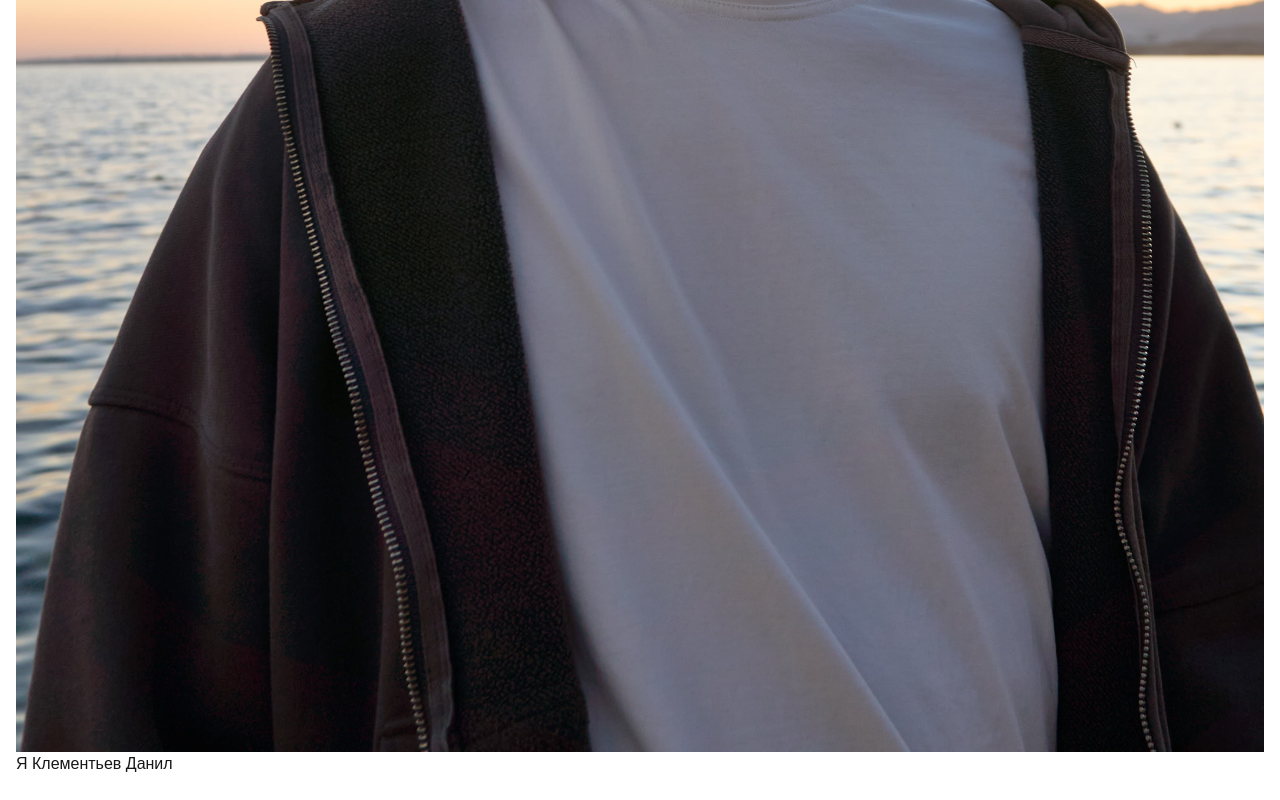
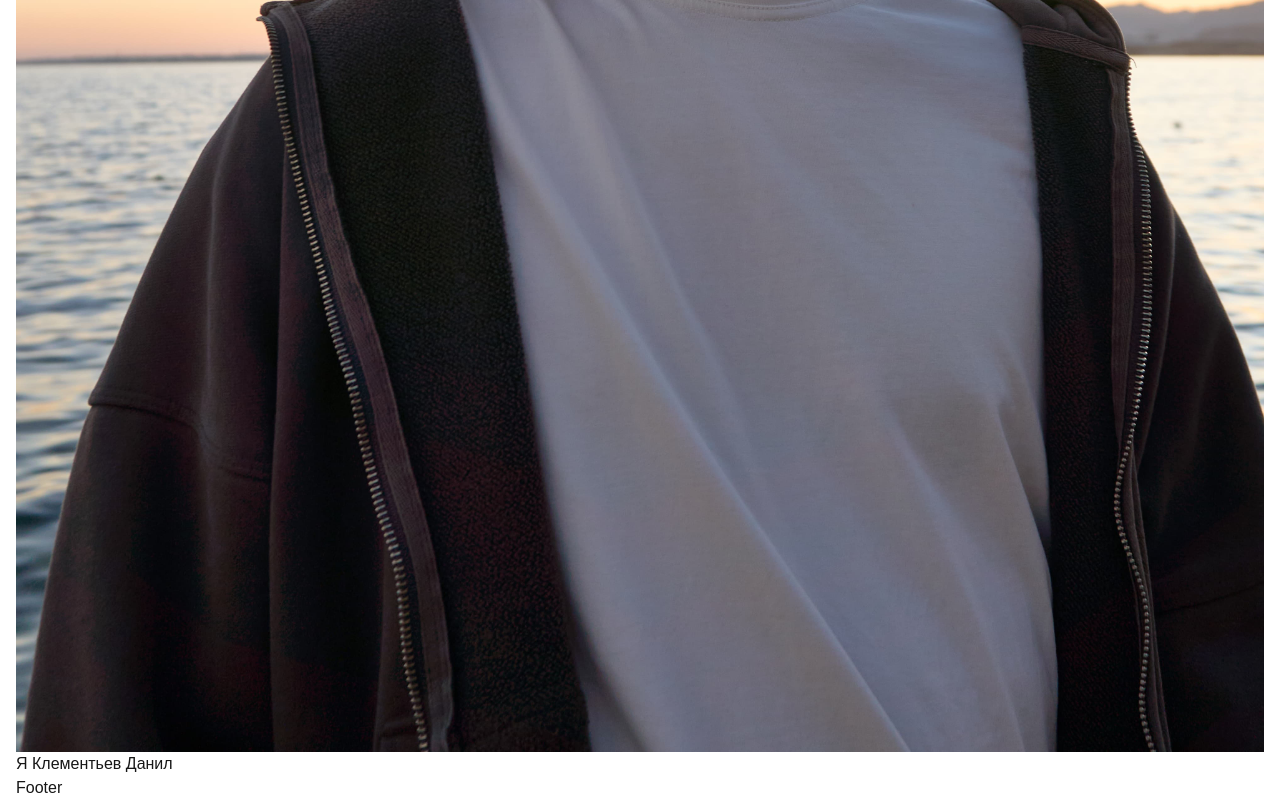
Before and after one commit to Rics69/Portfolio, a Next.js app: page / in a window 1280 px wide. Shown: the part 1161-1961 px from the top of the page. Before the commit the page ends 1937 px from the top, so only its background shows below. Built offline with nearby package versions, Linux system fonts and the light colour scheme.

Commit message:
feat: add footer

```diff
--- a/src/app/page.tsx
+++ b/src/app/page.tsx
@@ -1,9 +1,11 @@
 import Hero from "@/widgets/Hero/Hero";
+import Footer from "@/widgets/Footer/Footer";
 
 export default function Home() {
     return (
         <div className='container'>
             <Hero />
+            <Footer />
         </div>
     );
 }
```
